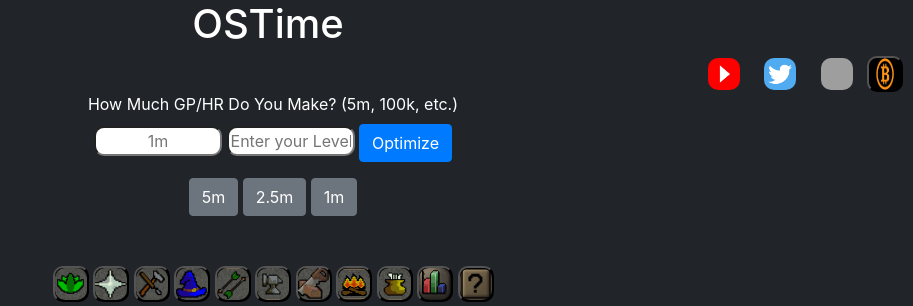
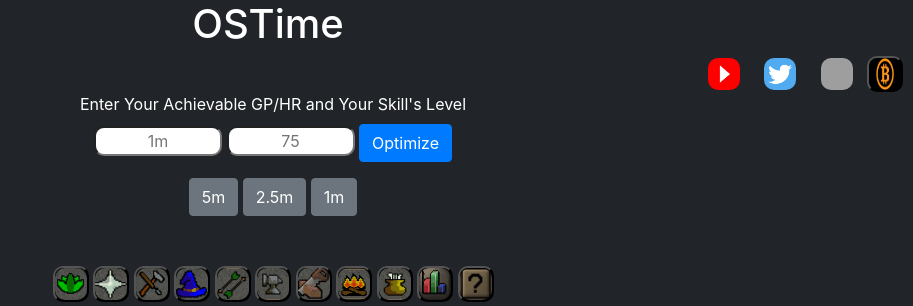
Before and after one commit to Daniel-Dean-MIST/OST, a Flask app: page / in a window 1280 px wide. Shown: the top 306 px of the page, without its empty margins (367-1280 px from the left). Run offline with Flask 2, Linux system fonts and the light colour scheme; some libraries are stand-ins or nearby versions; grey boxes are pictures that could not be loaded.

Commit message:
updated text for html

```diff
--- a/templates/test.html
+++ b/templates/test.html
@@ -26,9 +26,9 @@
 		</div>
 		<div>
 			<form id="gp-form">
-			  <label for="fname">How Much GP/HR Do You Make? (5m, 100k, etc.) </label><br>
+			  <label for="fname">Enter Your Achievable GP/HR and Your Skill's Level</label><br>
 			  <input type="text" id="my-gp" style="width:10%" placeholder="1m">
-			  <input type="text" id="my-level" style="width:10%" placeholder="Enter your Level Here: (99, 75, 50, etc.)">
+			  <input type="text" id="my-level" style="width:10%" placeholder="75">
 			  <button type="submit" id="update-button" class="btn btn-primary">Optimize</button>
 			</form>
 			<button id="click" class="btn btn-secondary">5m</button>
```
